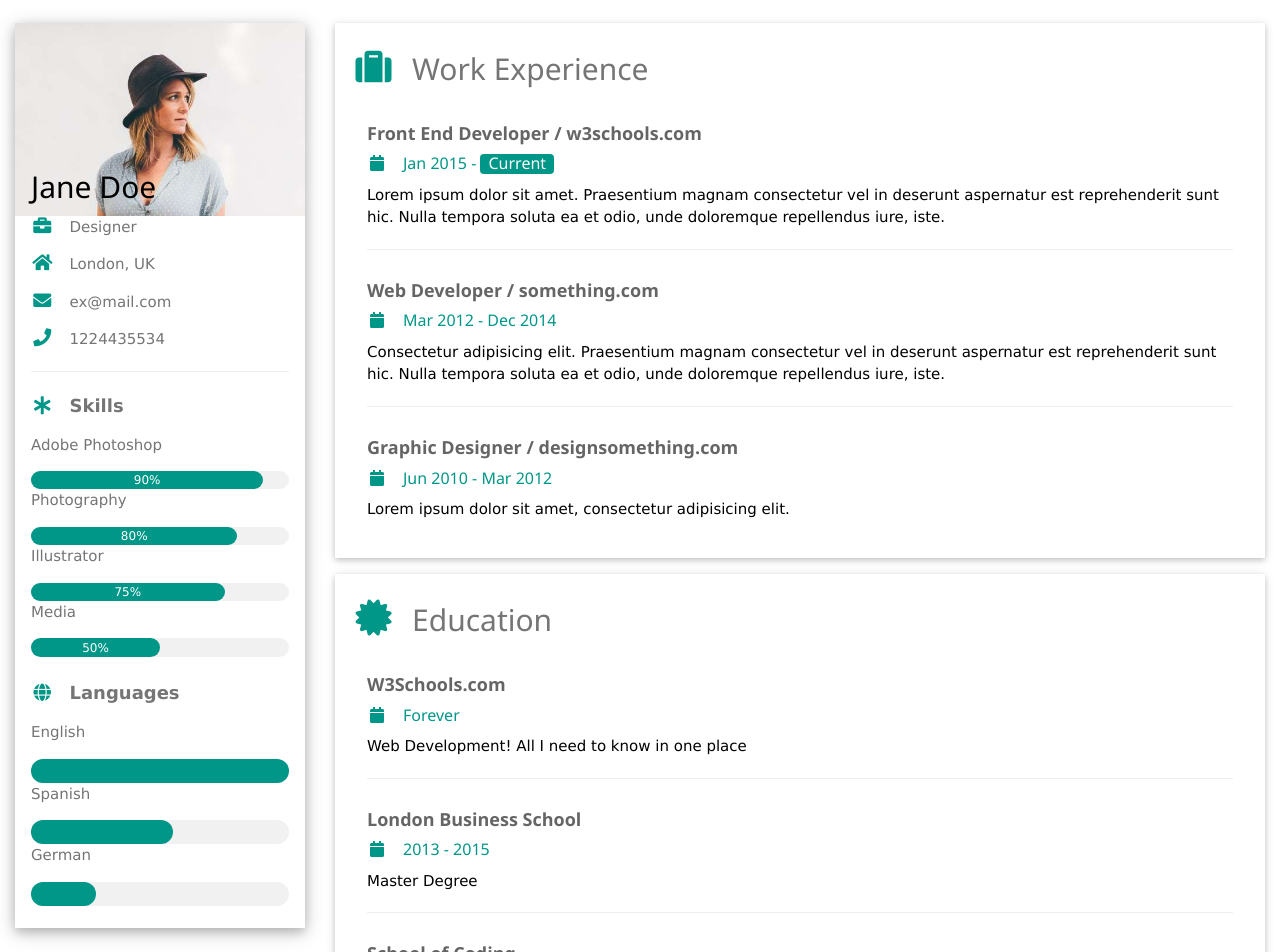
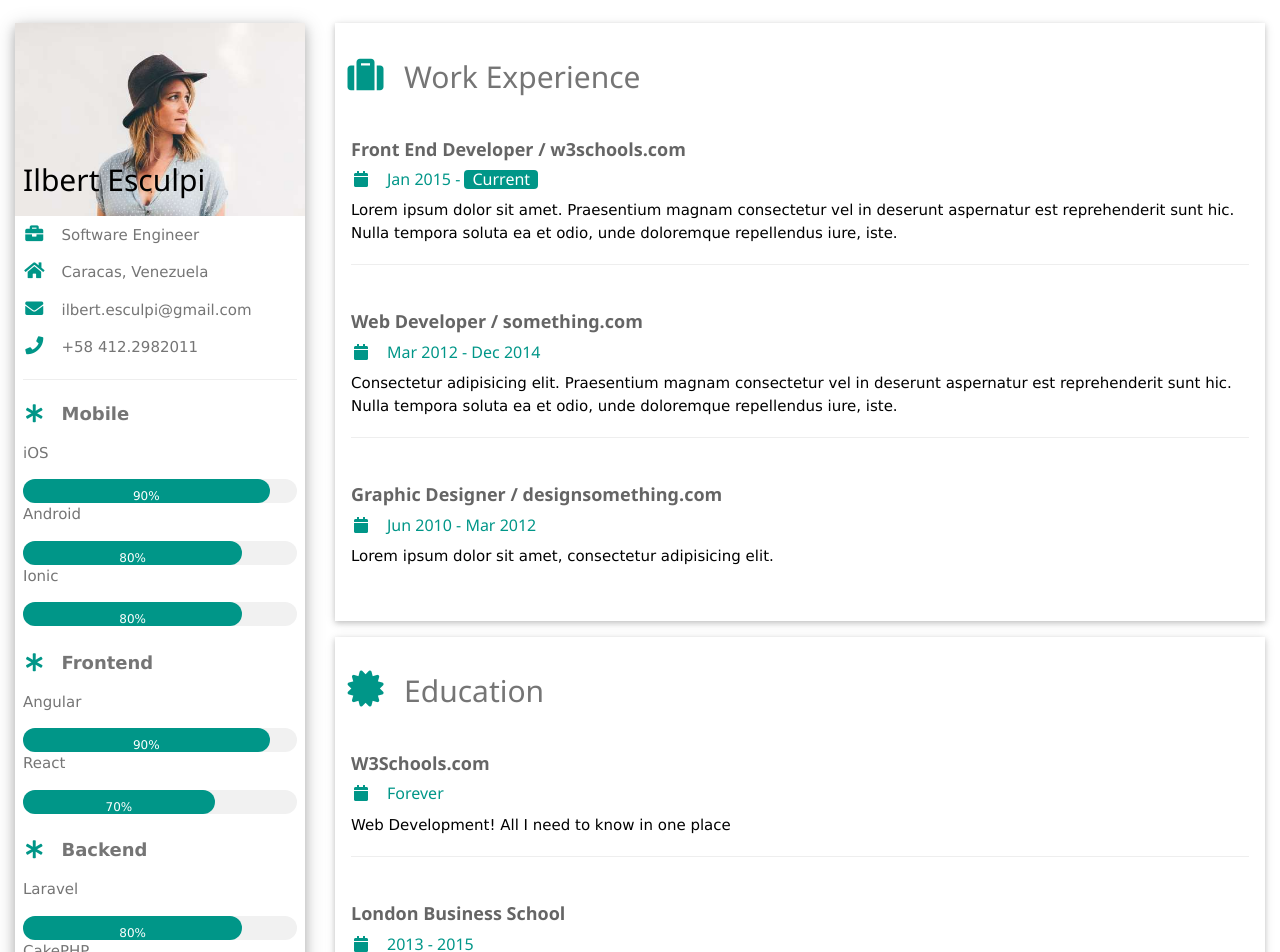
Before and after one commit to ilbesculpi/portfolio, a React (Create React App) app: page / in a window 1280 px wide. Shown: the top 952 px of the page. Built offline with nearby package versions, Linux system fonts and the light colour scheme.

Commit message:
skills section

```diff
--- a/src/App.js
+++ b/src/App.js
@@ -1,15 +1,27 @@
+import React from 'react';
 import './App.css';
 import Sidebar from './Sidebar';
 import Work from './Work';
 import Education from './Education';
+import profile from './profile.json';
 
+class App extends React.Component {
 
-function App() {
+    state = {
+        profile: {}
+    }
+
+    componentDidMount() {
+        console.log('profile', profile);
+        this.setState({ profile });
+    }
+
+    render() {
         return (
             <div className="container mt-4">
                 <div className="row">
                     <div className="col-3">
-                    <Sidebar />
+                        <Sidebar profile={profile} />
                     </div>
                     <div className="col-9">
                         <Work />
@@ -20,4 +32,6 @@ function App() {
         );
     }
 
+}
+
 export default App;
--- /dev/null
+++ b/src/Sidebar.css
@@ -0,0 +1,3 @@
+.w3-container {
+  padding: 8px;
+}
--- a/src/Sidebar.js
+++ b/src/Sidebar.js
@@ -1,70 +1,51 @@
 import React from 'react';
+import './Sidebar.css';
+import Skills from './Skills';
 
 class Sidebar extends React.Component {
 
     render() {
+
+        const { info, skills } = this.props.profile;
+
+        const skillBlock = Object.keys(skills).map(key => {
+            const skill = skills[key];
+            return <Skills title={key} skills={ skill } />
+        });
 
         return (
 
             <div className="w3-white w3-text-grey w3-card-4">
 
                 <div className="w3-display-container">
-                    <img src={process.env.PUBLIC_URL + '/avatar.jpg'} style={{width:'100%'}} alt="Avatar" />
+                    <img src={process.env.PUBLIC_URL + '/avatar.jpg'} style={{ width:'100%'}} alt="Avatar" />
                     <div className="w3-display-bottomleft w3-container w3-text-black">
-                        <h2>Jane Doe</h2>
+                        <h2>{ info.name }</h2>
                     </div>
                 </div>
 
                 <div className="w3-container">
 
-                    <p><i className="fas fa-briefcase fa-fw w3-margin-right w3-large w3-text-teal"></i>Designer</p>
-                    <p><i className="fas fa-home fa-fw w3-margin-right w3-large w3-text-teal"></i>London, UK</p>
-                    <p><i className="fas fa-envelope fa-fw w3-margin-right w3-large w3-text-teal"></i>ex@mail.com</p>
-                    <p><i className="fas fa-phone fa-fw w3-margin-right w3-large w3-text-teal"></i>1224435534</p>
+                    <p>
+                        <i className="fa fa-briefcase fa-fw w3-margin-right w3-large w3-text-teal"></i>
+                        { info.profession }
+                    </p>
+                    <p>
+                        <i className="fa fa-home fa-fw w3-margin-right w3-large w3-text-teal"></i>
+                        { info.location }
+                    </p>
+                    <p>
+                        <i className="fa fa-envelope fa-fw w3-margin-right w3-large w3-text-teal"></i>
+                        <a href={'mailto:'+info.email}>{ info.email }</a>
+                    </p>
+                    <p>
+                        <i className="fa fa-phone fa-fw w3-margin-right w3-large w3-text-teal"></i>
+                        { info.telephone }
+                    </p>
                     <hr/>
 
-                    <p className="w3-large">
-                        <b><i className="fa fa-asterisk fa-fw w3-margin-right w3-text-teal"></i>Skills</b>
-                    </p>
-                    <p>Adobe Photoshop</p>
-                    <div className="w3-light-grey w3-round-xlarge w3-small">
-                        <div className="w3-container w3-center w3-round-xlarge w3-teal" style={{width:'90%'}}>90%</div>
-                    </div>
+                    { skillBlock }
 
-                    <p>Photography</p>
-                    <div className="w3-light-grey w3-round-xlarge w3-small">
-                        <div className="w3-container w3-center w3-round-xlarge w3-teal" style={{width:'80%'}}>
-                        <div className="w3-center w3-text-white">80%</div>
-                        </div>
-                    </div>
-
-                    <p>Illustrator</p>
-                    <div className="w3-light-grey w3-round-xlarge w3-small">
-                        <div className="w3-container w3-center w3-round-xlarge w3-teal" style={{width:'75%'}}>75%</div>
-                    </div>
-
-                    <p>Media</p>
-                    <div className="w3-light-grey w3-round-xlarge w3-small">
-                        <div className="w3-container w3-center w3-round-xlarge w3-teal" style={{width:'50%'}}>50%</div>
-                    </div>
-                    <br />
-
-                    <p className="w3-large w3-text-theme">
-                        <b><i className="fa fa-globe fa-fw w3-margin-right w3-text-teal"></i>Languages</b>
-                    </p>
-                    <p>English</p>
-                    <div className="w3-light-grey w3-round-xlarge">
-                        <div className="w3-round-xlarge w3-teal" style={{ height:24, width:'100%'}}></div>
-                    </div>
-                    <p>Spanish</p>
-                    <div className="w3-light-grey w3-round-xlarge">
-                        <div className="w3-round-xlarge w3-teal" style={{ height:24, width:'55%'}}></div>
-                    </div>
-                    <p>German</p>
-                    <div className="w3-light-grey w3-round-xlarge">
-                        <div className="w3-round-xlarge w3-teal" style={{ height:24, width:'25%'}}></div>
-                    </div>
-                    <br/>
                 </div>
             </div>
         );
--- /dev/null
+++ b/src/Skills.js
@@ -0,0 +1,31 @@
+import React from 'react';
+
+class Skills extends React.Component {
+
+    render() {
+
+        const { title, skills } = this.props;
+
+        const skillBlock = skills.map(skill => {
+            return (<div>
+                <p>{ skill.label }</p>
+                <div className="w3-light-grey w3-round-xlarge w3-small">
+                    <div className="w3-container w3-center w3-round-xlarge w3-teal" style={{ height: 24, width: skill.value +'%'}}>
+                        { skill.value + '%' }
+                    </div>
+                </div>
+            </div>);
+        });
+
+        return (
+            <div>
+                <p className="w3-large">
+                    <b><i className="fa fa-asterisk fa-fw w3-margin-right w3-text-teal"></i>{ title }</b>
+                </p>
+                { skillBlock }
+                <br />
+            </div>);
+    }
+}
+
+export default Skills;
--- /dev/null
+++ b/src/profile.json
@@ -0,0 +1,59 @@
+{
+  "info": {
+    "name": "Ilbert Esculpi",
+    "profession": "Software Engineer",
+    "location": "Caracas, Venezuela",
+    "email": "ilbert.esculpi@gmail.com",
+    "telephone": "+58 412.2982011"
+  },
+  "skills": {
+    "Mobile": [
+      {
+        "label": "iOS",
+        "value": 90
+      },
+      {
+        "label": "Android",
+        "value": 80
+      },
+      {
+        "label": "Ionic",
+        "value": 80
+      }
+    ],
+    "Frontend": [
+      {
+        "label": "Angular",
+        "value": 90
+      },
+      {
+        "label": "React",
+        "value": 70
+      }
+    ],
+    "Backend": [
+      {
+        "label": "Laravel",
+        "value": "80"
+      },
+      {
+        "label": "CakePHP",
+        "value": 70
+      }
+    ],
+    "Languages": [
+      {
+        "label": "Spanish",
+        "value": 100
+      },
+      {
+        "label": "English",
+        "value": 80
+      },
+      {
+        "label": "French",
+        "value": 50
+      }
+    ]
+  }
+}
```
Also changed, not shown: 1 other file (tests, documents, lock files or other folders). Lines whose indentation alone changed are shown as unchanged.
